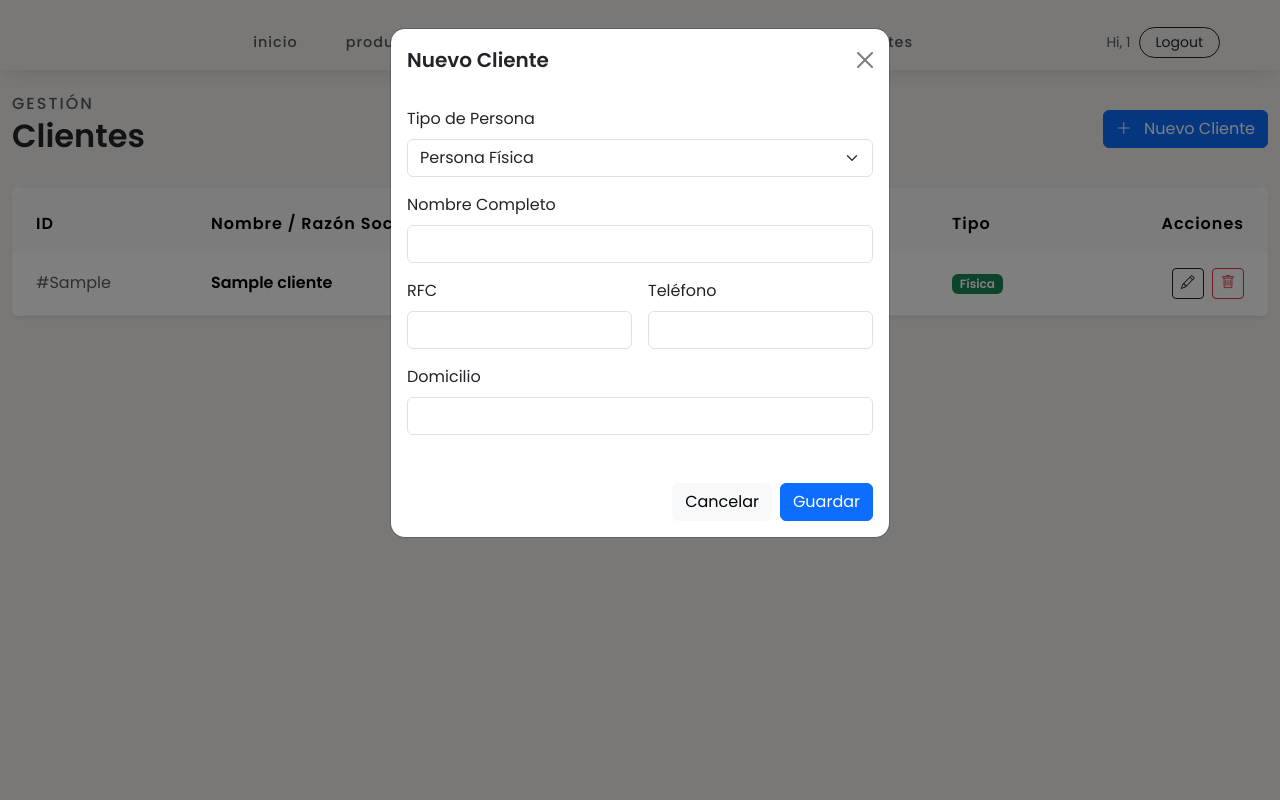
After one commit to noeEdwin/Fruteria_Flask, a Flask app: page /clientes in a window 1280 px wide, after a click on "Nuevo Cliente". The commit adds this page. Run offline with Flask 3, Linux system fonts and the light colour scheme; a user stored in the database is signed in; a database or web service that is not in the repository returns one stand-in record (values such as "Sample title"); some libraries are stand-ins or nearby versions; some web fonts are replaced.

Commit message:
Modulo clientes version 1.0

```diff
--- a/app/__init__.py
+++ b/app/__init__.py
@@ -29,4 +29,7 @@ def create_app():
     from app.routes.ventas import ventas_bp
     app.register_blueprint(ventas_bp)
 
+    from app.routes.clientes import clientes_bp
+    app.register_blueprint(clientes_bp)
+
     return app
--- /dev/null
+++ b/app/routes/clientes.py
@@ -0,0 +1,63 @@
+from flask import Blueprint, render_template, request, redirect, url_for, flash, jsonify
+from flask_login import login_required
+from app.models.cliente import get_all_clients, add_client, update_client, delete_client, get_client_by_id
+
+clientes_bp = Blueprint('clientes', __name__)
+
+@clientes_bp.route("/clientes")
+@login_required
+def index():
+    clientes = get_all_clients()
+    return render_template("clientes.html", clientes=clientes)
+
+@clientes_bp.route("/clientes/add", methods=["POST"])
+@login_required
+def add():
+    try:
+        data = {
+            'nombre': request.form['nombre'],
+            'rfc': request.form['rfc'],
+            'telefono': request.form['telefono'],
+            'domicilio': request.form['domicilio'],
+            'tipo': request.form['tipo']
+        }
+        add_client(data)
+        flash("Cliente registrado correctamente", "success")
+    except Exception as e:
+        flash(f"Error al registrar cliente: {e}", "danger")
+    return redirect(url_for('clientes.index'))
+
+@clientes_bp.route("/clientes/edit/<int:id_c>", methods=["POST"])
+@login_required
+def edit(id_c):
+    try:
+        data = {
+            'nombre': request.form['nombre'],
+            'rfc': request.form['rfc'],
+            'telefono': request.form['telefono'],
+            'domicilio': request.form['domicilio'],
+            'tipo': request.form['tipo'] # Necesario para saber qué tabla actualizar
+        }
+        update_client(id_c, data)
+        flash("Cliente actualizado correctamente", "success")
+    except Exception as e:
+        flash(f"Error al actualizar cliente: {e}", "danger")
+    return redirect(url_for('clientes.index'))
+
+@clientes_bp.route("/clientes/delete/<int:id_c>")
+@login_required
+def delete(id_c):
+    try:
+        delete_client(id_c)
+        flash("Cliente eliminado correctamente", "success")
+    except Exception as e:
+        flash(f"Error al eliminar cliente (posiblemente tiene ventas asociadas): {e}", "danger")
+    return redirect(url_for('clientes.index'))
+
+@clientes_bp.route("/clientes/get/<int:id_c>")
+@login_required
+def get_json(id_c):
+    client = get_client_by_id(id_c)
+    if client:
+        return jsonify(client)
+    return jsonify({'error': 'Cliente no encontrado'}), 404
--- /dev/null
+++ b/app/templates/clientes.html
@@ -0,0 +1,168 @@
+{% extends "layout_dashboard.html" %}
+
+{% block title %}Clientes - Frutería{% endblock %}
+
+{% block content %}
+<div class="container-fluid py-4">
+    <div class="d-flex justify-content-between align-items-center mb-4">
+        <div>
+            <h6 class="text-uppercase text-muted ls-1 mb-1">Gestión</h6>
+            <h1 class="h2 fw-bold">Clientes</h1>
+        </div>
+        <button class="btn btn-primary" data-bs-toggle="modal" data-bs-target="#modalCliente" onclick="resetForm()">
+            <i class="bi bi-plus-lg me-2"></i> Nuevo Cliente
+        </button>
+    </div>
+
+    <div class="card border-0 shadow-sm">
+        <div class="card-body p-0">
+            <div class="table-responsive">
+                <table class="table table-hover align-middle mb-0">
+                    <thead class="table-light">
+                        <tr>
+                            <th class="ps-4">ID</th>
+                            <th>Nombre / Razón Social</th>
+                            <th>RFC</th>
+                            <th>Teléfono</th>
+                            <th>Tipo</th>
+                            <th class="text-end pe-4">Acciones</th>
+                        </tr>
+                    </thead>
+                    <tbody>
+                        {% for c in clientes %}
+                        <tr>
+                            <td class="ps-4 text-muted">#{{ c.id_c }}</td>
+                            <td class="fw-bold">{{ c.nombre_cliente }}</td>
+                            <td><span class="badge bg-light text-dark border">{{ c.rfc }}</span></td>
+                            <td>{{ c.telefono }}</td>
+                            <td>
+                                {% if c.tipo == 'Moral' %}
+                                <span class="badge bg-info text-dark">Moral</span>
+                                {% else %}
+                                <span class="badge bg-success">Física</span>
+                                {% endif %}
+                            </td>
+                            <td class="text-end pe-4">
+                                <button class="btn btn-sm btn-outline-dark me-1" onclick="editClient({{ c.id_c }})">
+                                    <i class="bi bi-pencil"></i>
+                                </button>
+                                <a href="{{ url_for('clientes.delete', id_c=c.id_c) }}" class="btn btn-sm btn-outline-danger" onclick="return confirm('¿Eliminar cliente?');">
+                                    <i class="bi bi-trash"></i>
+                                </a>
+                            </td>
+                        </tr>
+                        {% else %}
+                        <tr>
+                            <td colspan="6" class="text-center py-5 text-muted">
+                                No hay clientes registrados
+                            </td>
+                        </tr>
+                        {% endfor %}
+                    </tbody>
+                </table>
+            </div>
+        </div>
+    </div>
+</div>
+
+<!-- Modal Cliente -->
+<div class="modal fade" id="modalCliente" tabindex="-1">
+    <div class="modal-dialog">
+        <div class="modal-content">
+            <div class="modal-header border-0">
+                <h5 class="modal-title fw-bold" id="modalTitle">Nuevo Cliente</h5>
+                <button type="button" class="btn-close" data-bs-dismiss="modal"></button>
+            </div>
+            <form action="{{ url_for('clientes.add') }}" method="POST" id="formCliente">
+                <div class="modal-body">
+                    <div class="mb-3">
+                        <label class="form-label">Tipo de Persona</label>
+                        <select class="form-select" name="tipo" id="selectTipo" onchange="toggleNameLabel()">
+                            <option value="Fisica">Persona Física</option>
+                            <option value="Moral">Persona Moral</option>
+                        </select>
+                    </div>
+                    <div class="mb-3">
+                        <label class="form-label" id="labelNombre">Nombre Completo</label>
+                        <input type="text" class="form-control" name="nombre" id="inputNombre" required>
+                    </div>
+                    <div class="row g-3 mb-3">
+                        <div class="col-md-6">
+                            <label class="form-label">RFC</label>
+                            <input type="text" class="form-control" name="rfc" id="inputRFC" required>
+                        </div>
+                        <div class="col-md-6">
+                            <label class="form-label">Teléfono</label>
+                            <input type="text" class="form-control" name="telefono" id="inputTelefono" required>
+                        </div>
+                    </div>
+                    <div class="mb-3">
+                        <label class="form-label">Domicilio</label>
+                        <input type="text" class="form-control" name="domicilio" id="inputDomicilio" required>
+                    </div>
+                </div>
+                <div class="modal-footer border-0">
+                    <button type="button" class="btn btn-light" data-bs-dismiss="modal">Cancelar</button>
+                    <button type="submit" class="btn btn-primary">Guardar</button>
+                </div>
+            </form>
+        </div>
+    </div>
+</div>
+{% endblock %}
+
+{% block scripts %}
+<script>
+function toggleNameLabel() {
+    const tipo = document.getElementById('selectTipo').value;
+    const label = document.getElementById('labelNombre');
+    label.textContent = tipo === 'Moral' ? 'Razón Social' : 'Nombre Completo';
+}
+
+function resetForm() {
+    document.getElementById('formCliente').reset();
+    document.getElementById('formCliente').action = "{{ url_for('clientes.add') }}";
+    document.getElementById('modalTitle').textContent = "Nuevo Cliente";
+    document.getElementById('selectTipo').disabled = false; // Permitir cambiar tipo al crear
+    toggleNameLabel();
+}
+
+async function editClient(id) {
+    try {
+        const response = await fetch(`/clientes/get/${id}`);
+        const data = await response.json();
+
+        if (data.error) return;
+
+        document.getElementById('formCliente').action = `/clientes/edit/${id}`;
+        document.getElementById('modalTitle').textContent = "Editar Cliente";
+
+        document.getElementById('selectTipo').value = data.tipo;
+        document.getElementById('selectTipo').disabled = true; // No permitir cambiar tipo al editar (complicaría lógica BD)
+
+        // Agregar input hidden para enviar el tipo ya que el select disabled no se envía
+        let hiddenTipo = document.getElementById('hiddenTipo');
+        if (!hiddenTipo) {
+            hiddenTipo = document.createElement('input');
+            hiddenTipo.type = 'hidden';
+            hiddenTipo.name = 'tipo';
+            hiddenTipo.id = 'hiddenTipo';
+            document.getElementById('formCliente').appendChild(hiddenTipo);
+        }
+        hiddenTipo.value = data.tipo;
+
+        document.getElementById('inputNombre').value = data.nombre_cliente;
+        document.getElementById('inputRFC').value = data.rfc;
+        document.getElementById('inputTelefono').value = data.telefono;
+        document.getElementById('inputDomicilio').value = data.domicilio;
+
+        toggleNameLabel();
+
+        new bootstrap.Modal(document.getElementById('modalCliente')).show();
+    } catch (e) {
+        console.error(e);
+        alert('Error al cargar datos del cliente');
+    }
+}
+</script>
+{% endblock %}
--- a/app/templates/layout_dashboard.html
+++ b/app/templates/layout_dashboard.html
@@ -43,7 +43,7 @@
               <a class="nav-link" href="#">Proveedores</a>
             </li>
             <li class="nav-item mx-3">
-              <a class="nav-link" href="#">Clientes</a>
+              <a class="nav-link {% if 'clientes' in request.endpoint %}active{% endif %}" href="{{ url_for('clientes.index') }}">Clientes</a>
             </li>
             <li class="nav-item mx-3">
               <a class="nav-link {% if 'ventas.nueva_venta' in request.endpoint %}active{% endif %}" href="{{ url_for('ventas.nueva_venta') }}">Ventas</a>
```
Also changed, not shown: app/models/cliente.py (+58 -0 lines).
